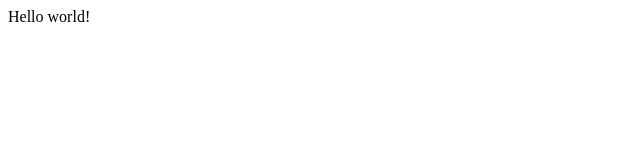
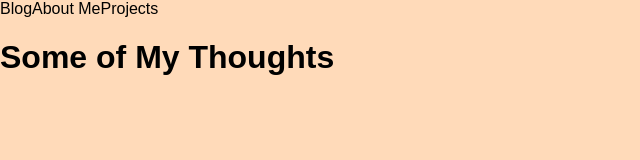
Before and after one commit to VVoruganti/VVoruganti.github.io, a Gatsby site: page / in a window 1280 px wide. Shown: the whole page, without its empty margins (0-640 px from the left). Built offline with nearby package versions, Linux system fonts and the light colour scheme; Gatsby itself is replaced by a stand-in of ours.

Commit message:
Configuring based on the figma designs

```diff
--- /dev/null
+++ b/gatsby-browser.js
@@ -0,0 +1 @@
+import "./src/styles/global.css"
--- /dev/null
+++ b/src/pages/aboutme.js
@@ -0,0 +1 @@
+import React from "react"
--- a/src/pages/index.js
+++ b/src/pages/index.js
@@ -1,3 +1,19 @@
 import React from "react"
+import { Link } from "gatsby"
+import styles from "../styles/index.css"
 
-export default () => <div>Hello world!</div>
+
+
+export default () => (
+<div>
+    <nav>
+        <Link>Blog</Link>
+        <Link>About Me</Link>
+        <Link>Projects</Link>
+    </nav>
+    <div>
+        <h1>Some of My Thoughts</h1>
+
+    </div>
+</div>
+)
--- /dev/null
+++ b/src/pages/projects.js
@@ -0,0 +1 @@
+import React from "react"
--- /dev/null
+++ b/src/styles/global.css
@@ -0,0 +1,8 @@
+html {
+    background-color: peachpuff;
+}
+
+body {
+    margin:0px;
+    font-family:Arial, Helvetica, sans-serif;
+}
```
Also changed, not shown: src/styles/index.css (added).
